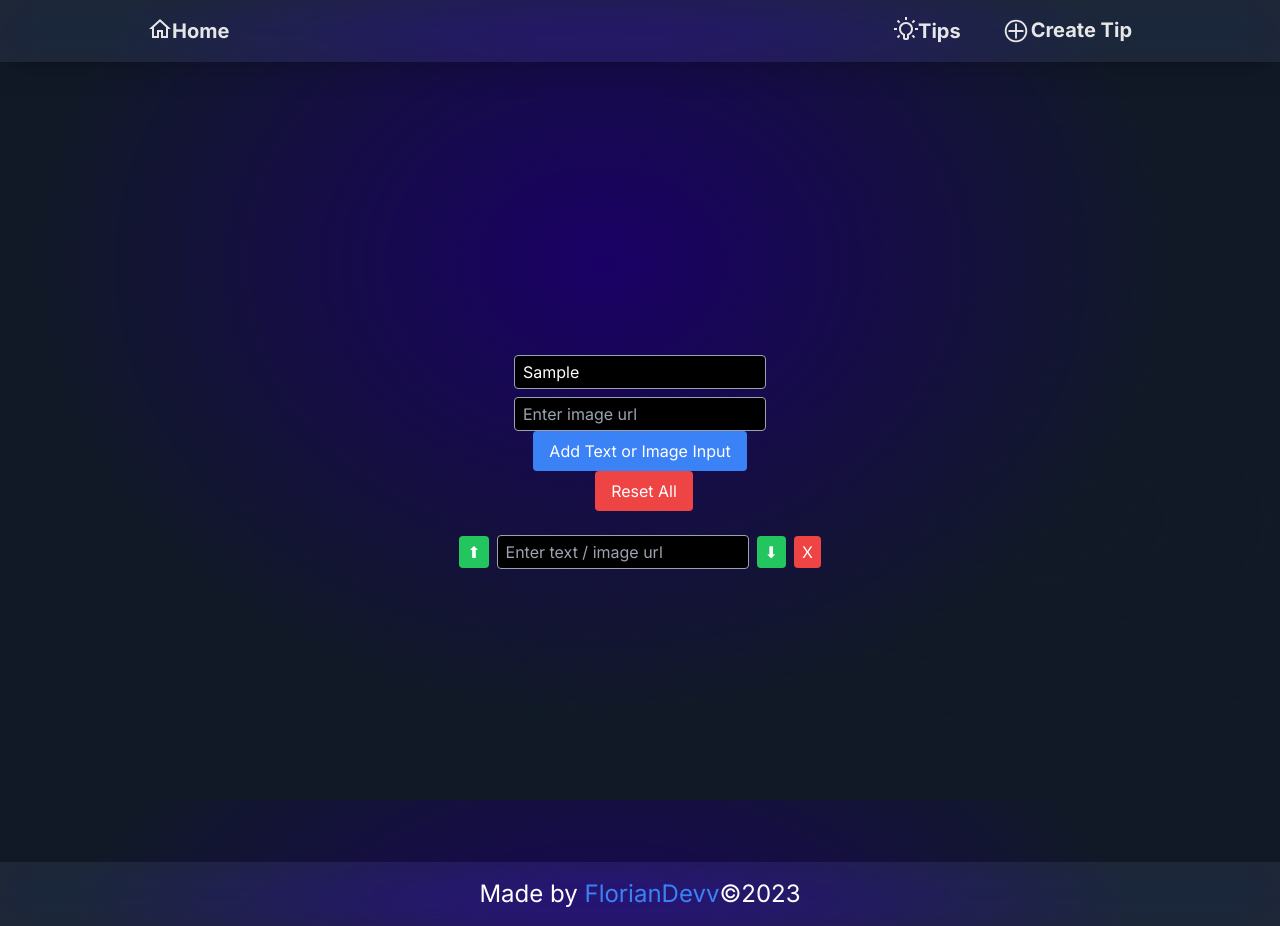
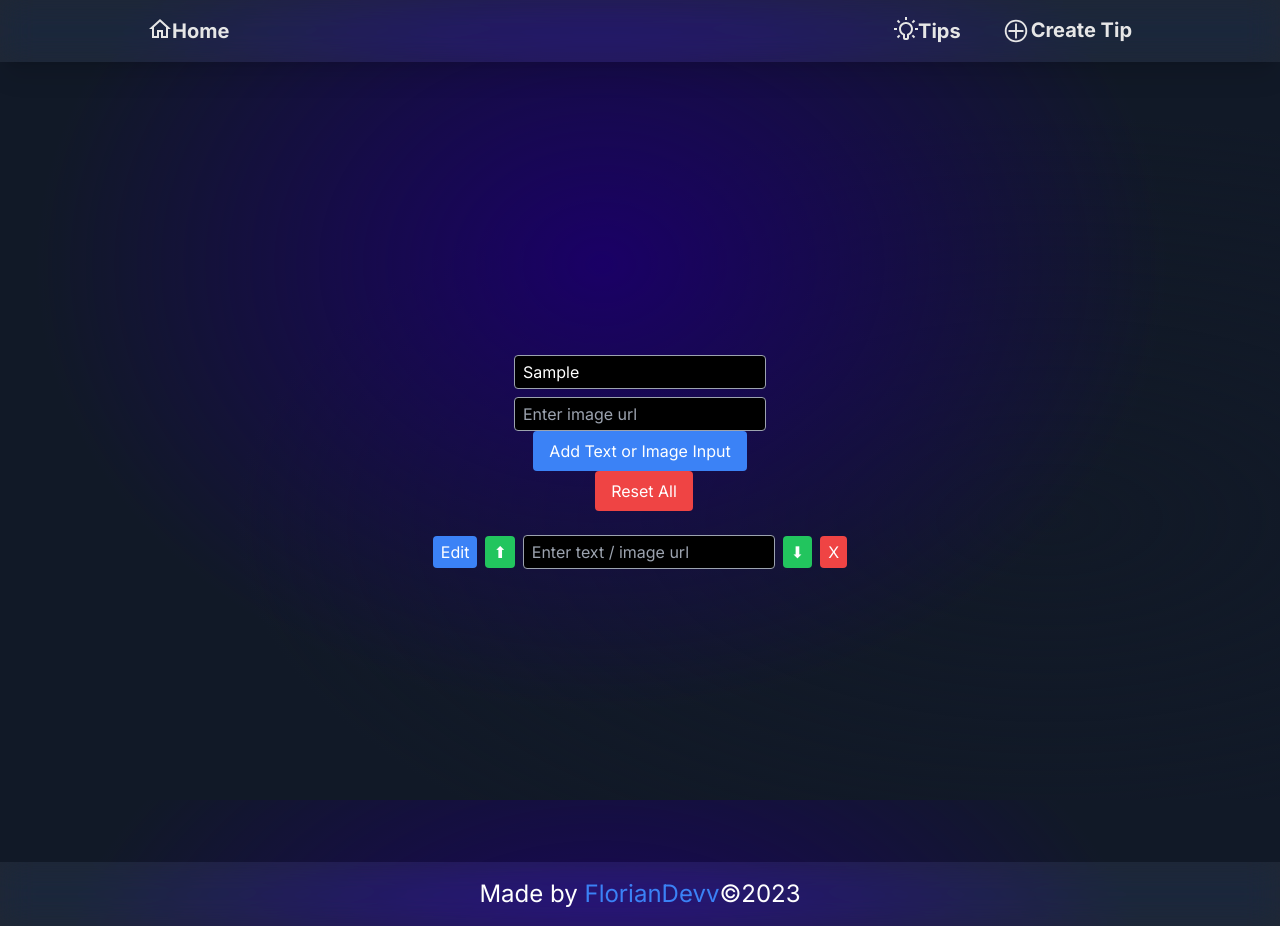
Before and after one commit to FlorianDevv/tips, a Next.js app: page /create in a window 1280 px wide. Both pictures are taken after typing "Sample", "Sample" into the empty fields and a click on the button "Add Text or Image Input". Built offline with nearby package versions, Linux system fonts and the light colour scheme.

Commit message:
add edit button for image

```diff
--- a/src/app/create/page.tsx
+++ b/src/app/create/page.tsx
@@ -5,6 +5,7 @@ import Image from "next/image";
 export default function Home() {
   const [inputs, setInputs] = useState<string[]>([]);
   const [imageUrl, setImageUrl] = useState<string>("");
+  const [editIndex, setEditIndex] = useState<number>(-1);
 
   useEffect(() => {
     const storedInputs = JSON.parse(localStorage.getItem("inputs") || "[]");
@@ -76,6 +77,21 @@ export default function Home() {
     localStorage.setItem("inputs", JSON.stringify([]));
   };
 
+  const handleEditClick = (index: number) => {
+    setEditIndex(index);
+  };
+
+  const handleEditInputChange = (
+    event: React.ChangeEvent<HTMLInputElement>
+  ) => {
+    if (editIndex !== -1) {
+      const newInputs = [...inputs];
+      newInputs[editIndex] = event.target.value;
+      setInputs(newInputs);
+      localStorage.setItem("inputs", JSON.stringify(newInputs));
+    }
+  };
+
   return (
     <div className="flex flex-col items-center justify-center min-h-screen">
       {/* input to create a title and an image presentation */}
@@ -116,13 +132,27 @@ export default function Home() {
         {inputs.map((input, index) => (
           <div key={index} className="flex items-center mt-2">
             <button
+              className="px-2 py-1 text-white bg-blue-500 rounded hover:bg-blue-600 mr-2"
+              onClick={() => handleEditClick(index)}
+            >
+              {"Edit"}
+            </button>
+            <button
               className="px-2 py-1 text-white bg-green-500 rounded hover:bg-green-600 mr-2"
               onClick={() => handleButtonLeftClick(index)}
               disabled={index === 0}
             >
               {"⬆"}
             </button>
-            {isImageUrl(input) ? (
+            {editIndex === index ? (
+              <input
+                placeholder="Enter text / image url"
+                value={input}
+                onChange={handleEditInputChange}
+                className="border border-gray-400 rounded px-2 py-1 bg-black"
+                id={`input-${index}`}
+              />
+            ) : isImageUrl(input) ? (
               <Image
                 src={input}
                 alt="Loaded from URL"
@@ -137,6 +167,7 @@ export default function Home() {
                 value={input}
                 onChange={(event) => handleInputChange(event, index)}
                 className="border border-gray-400 rounded px-2 py-1 bg-black"
+                id={`input-${index}`}
               />
             )}
             <button
```
